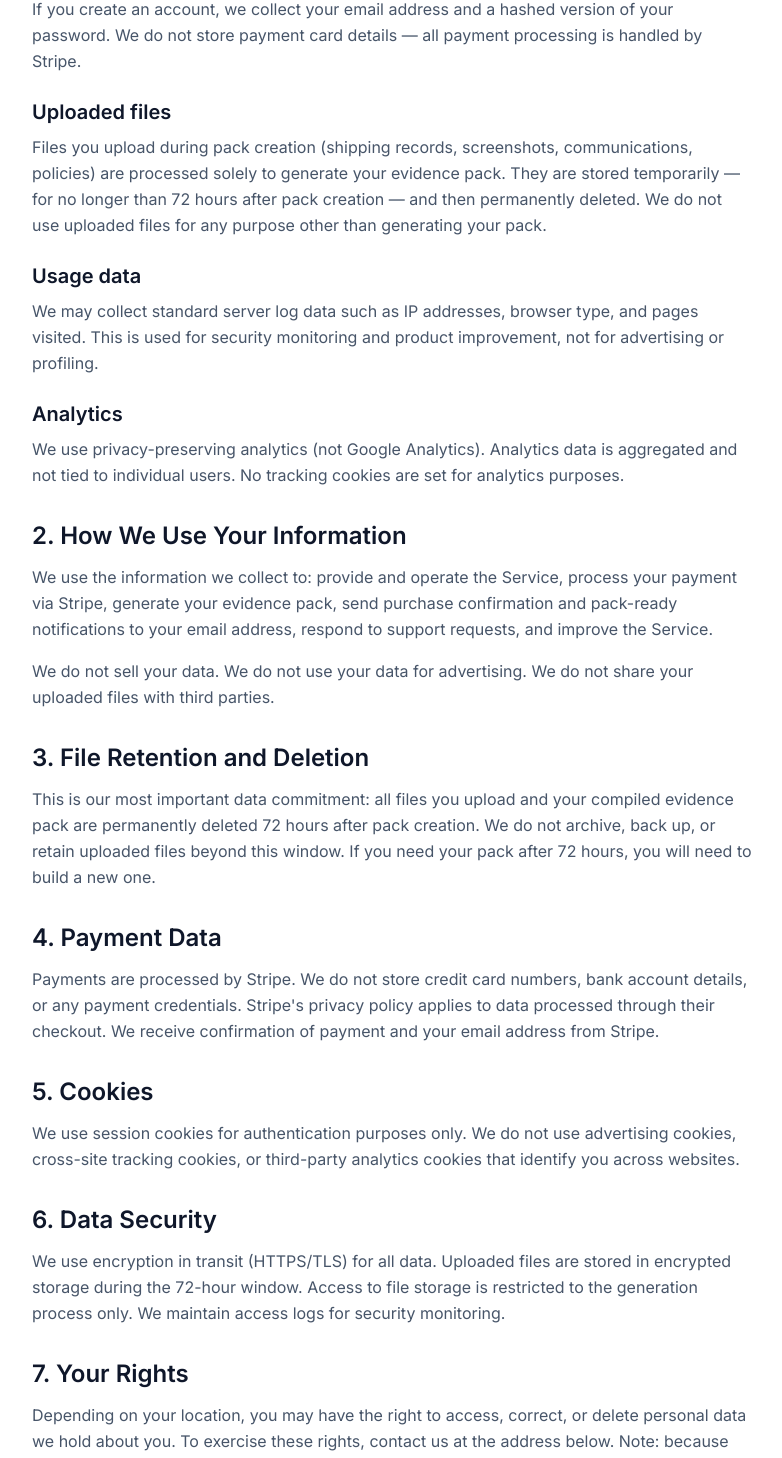
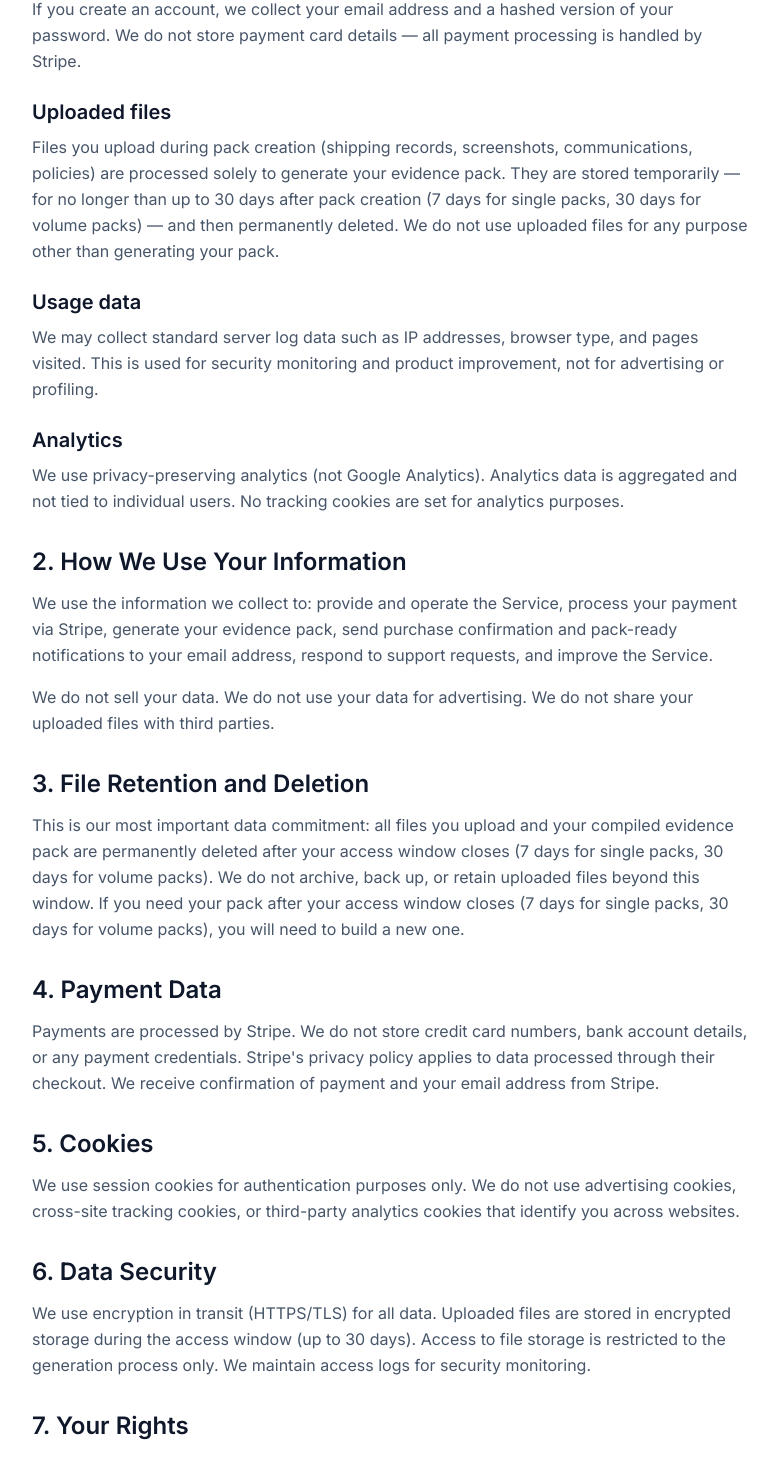
Before and after one commit to mattmcallister-create/chargeback-evidence-pack, a Next.js app: page /privacy in a window 1280 px wide. Shown: the part 471-1929 px from the top of the page, without its empty margins (248-1030 px from the left). Built offline with nearby package versions, Linux system fonts and the light colour scheme; no server answers.

Commit message:
fix: update privacy policy from 72-hour to 7/30-day data retention window

```diff
--- a/app/(marketing)/privacy/page.tsx
+++ b/app/(marketing)/privacy/page.tsx
@@ -41,7 +41,7 @@ export default function PrivacyPage() {
           <p>
             Files you upload during pack creation (shipping records, screenshots, communications,
             policies) are processed solely to generate your evidence pack. They are stored
-            temporarily — for no longer than 72 hours after pack creation — and then permanently
+            temporarily — for no longer than up to 30 days after pack creation (7 days for single packs, 30 days for volume packs) — and then permanently
             deleted. We do not use uploaded files for any purpose other than generating your pack.
           </p>
 
@@ -74,9 +74,9 @@ export default function PrivacyPage() {
           <h2>3. File Retention and Deletion</h2>
           <p>
             This is our most important data commitment: all files you upload and your compiled
-            evidence pack are permanently deleted 72 hours after pack creation. We do not
+            evidence pack are permanently deleted after your access window closes (7 days for single packs, 30 days for volume packs). We do not
             archive, back up, or retain uploaded files beyond this window. If you need your
-            pack after 72 hours, you will need to build a new one.
+            pack after your access window closes (7 days for single packs, 30 days for volume packs), you will need to build a new one.
           </p>
 
           <h2>4. Payment Data</h2>
@@ -97,7 +97,7 @@ export default function PrivacyPage() {
           <h2>6. Data Security</h2>
           <p>
             We use encryption in transit (HTTPS/TLS) for all data. Uploaded files are stored
-            in encrypted storage during the 72-hour window. Access to file storage is
+            in encrypted storage during the access window (up to 30 days). Access to file storage is
             restricted to the generation process only. We maintain access logs for security
             monitoring.
           </p>
@@ -106,8 +106,7 @@ export default function PrivacyPage() {
           <p>
             Depending on your location, you may have the right to access, correct, or delete
             personal data we hold about you. To exercise these rights, contact us at the
-            address below. Note: because uploaded files are automatically deleted after 72
-            hours, there is typically no file data to retrieve after that window.
+            address below. Note: because uploaded files are automatically deleted after the access window (7 days for single packs, 30 days for volume packs), there is typically no file data to retrieve after that window.
           </p>
 
           <h2>8. Third-Party Services</h2>
```
